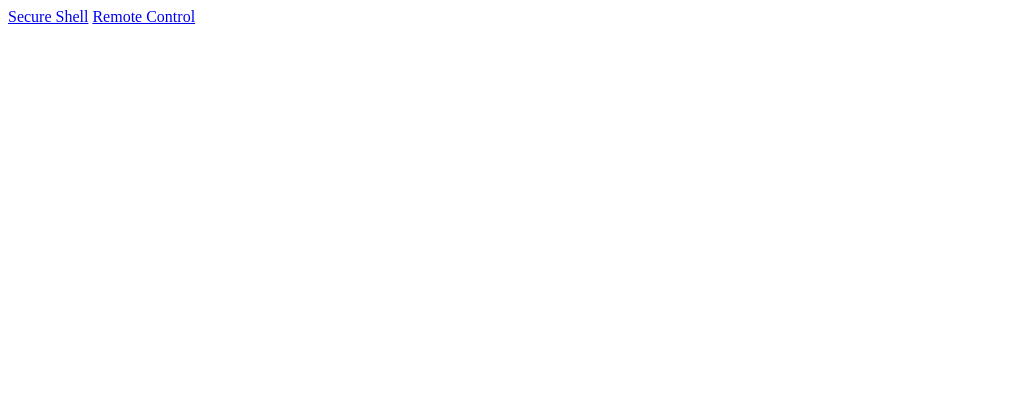
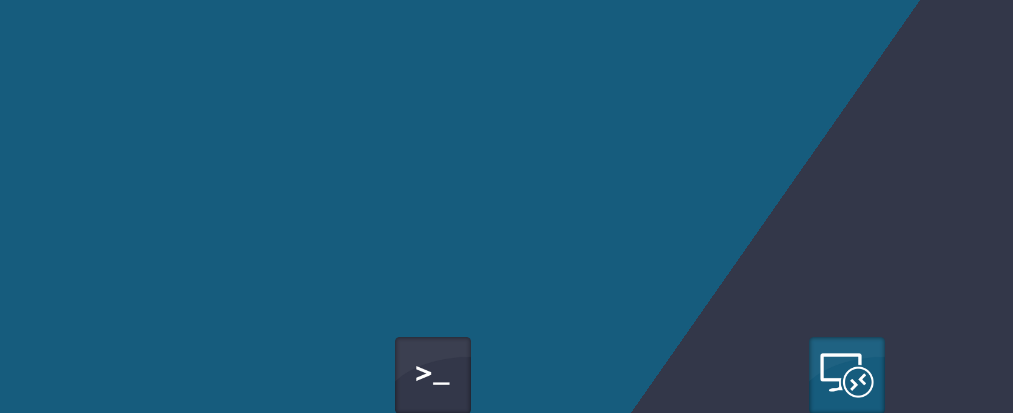
Before and after one commit to goto-opensource/logmein-linux-host, a plain HTML site: page logmein_host/static/index.html in a window 1280 px wide. Shown: the top 413 px of the page, without its empty margins (0-1013 px from the left). Drawn offline with nearby package versions, Linux system fonts and the light colour scheme.

Commit message:
Added new index.html

```diff
--- a/logmein_host/static/index.html
+++ b/logmein_host/static/index.html
@@ -1,9 +1,110 @@
-<html>
-    <head>
-        <title>asd</title>
-    </head>
-    <body>
-        <a href="/term/">Secure Shell</a>
-        <a href="/vnc.html?resize=scale&encrypt=1">Remote Control</a>
-    </body>
+<!doctype html>
+<html lang="en">
+  <head>
+    <!-- Required meta tags -->
+    <meta charset="utf-8">
+    <meta name="viewport" content="width=device-width, initial-scale=1, shrink-to-fit=no">
+
+    <!-- Bootstrap CSS -->
+    <link rel="stylesheet" href="https://stackpath.bootstrapcdn.com/bootstrap/4.1.3/css/bootstrap.min.css" integrity="sha384-MCw98/SFnGE8fJT3GXwEOngsV7Zt27NXFoaoApmYm81iuXoPkFOJwJ8ERdknLPMO" crossorigin="anonymous">
+    <link href="https://fonts.googleapis.com/css?family=Lato:700" rel="stylesheet">
+
+    <title>Choose your destiny</title>
+  </head>
+  <body>
+    <style>
+        body {
+            height: 100%;
+            font-family: 'Lato', sans-serif;
+            font-size: 1.75em;
+            font-size: 4vh;
+            color: white;
+        }
+        a, a:hover, a:visited {
+            color: inherit;
+            text-decoration: none;
+        }
+        #choose {
+            position: absolute;
+            top: 30%;
+            left: 0px;
+            width: 70%;
+            text-align: center;
+        }
+        #destiny {
+            position: absolute;
+            top: 30%;
+            right: 0px;
+            width: 60%;
+            text-align: center;
+        }
+        .image{
+            width: 20%;
+            margin-bottom: 1px;
+        }
+        .image {
+            -webkit-transition: all 0.5s ease; /* Safari and Chrome */
+            -moz-transition: all 0.5s ease; /* Firefox */
+            -ms-transition: all 0.5s ease; /* IE 9 */
+            -o-transition: all 0.5s ease; /* Opera */
+            transition: all 0.5s ease;
+        }
+        .image:hover {
+            -webkit-transform:scale(1.5); /* Safari and Chrome */
+            -moz-transform:scale(1.5); /* Firefox */
+            -ms-transform:scale(1.5); /* IE 9 */
+            -o-transform:scale(1.5); /* Opera */
+            transform:scale(1.5);
+        }
+        .ssh, .rc {
+            text-align: center;
+            display: block;
+            display: block;
+            margin-left: auto;
+            margin-right: auto;
+        }
+        .ssh {
+            padding-left: 15%;
+        }
+        .rc {
+            padding-right: 15%;
+        }
+        .vertical-center {
+            min-height: 100%;  /* for browsers don't support vh unit */
+            min-height: 100vh;
+            display: flex;
+            align-items: center;
+        }
+        body {
+            background: -webkit-linear-gradient(-35deg, rgba(22, 92, 125, 1) 50%, rgba(51, 55, 73, 1) 0%);
+            background: -moz-linear-gradient(-35deg, rgba(22, 92, 125, 1) 50%, rgba(51, 55, 73, 1) 0%);
+            background: -ms-linear-gradient(-35deg, rgba(22, 92, 125, 1) 50%, rgba(51, 55, 73, 1) 0%);
+            background: -o-linear-gradient(-35deg, rgba(22, 92, 125, 1) 50%, rgba(51, 55, 73, 1) 0%);
+        }
+    </style>
+
+    <div class="container">
+        <div class="row vertical-center">
+            <div class="col-sm ssh">
+                <a href="/term/">
+                    <img src="SSH.png" class="image"><br>
+                    <span class="caption">SSH</span>
+                </a>
+            </div>
+            <div class="col-sm rc">
+                <a href="/vnc.html?resize=scale&encrypt=1">
+                    <img src="RC.png" class="image"><br>
+                    <span class="caption">Remote Control</span>
+                </a>
+            </div>
+        </div>
+    </div>
+
+    <!-- Optional JavaScript -->
+    <!-- jQuery first, then Popper.js, then Bootstrap JS -->
+    <script src="https://code.jquery.com/jquery-3.3.1.slim.min.js" integrity="sha384-q8i/X+965DzO0rT7abK41JStQIAqVgRVzpbzo5smXKp4YfRvH+8abtTE1Pi6jizo" crossorigin="anonymous"></script>
+    <script src="https://cdnjs.cloudflare.com/ajax/libs/popper.js/1.14.3/umd/popper.min.js" integrity="sha384-ZMP7rVo3mIykV+2+9J3UJ46jBk0WLaUAdn689aCwoqbBJiSnjAK/l8WvCWPIPm49" crossorigin="anonymous"></script>
+    <script src="https://stackpath.bootstrapcdn.com/bootstrap/4.1.3/js/bootstrap.min.js" integrity="sha384-ChfqqxuZUCnJSK3+MXmPNIyE6ZbWh2IMqE241rYiqJxyMiZ6OW/JmZQ5stwEULTy" crossorigin="anonymous"></script>
+
+  </body>
 </html>
```
Also changed, not shown: logmein_host/static/RC.png (added), logmein_host/static/SSH.png (added).
